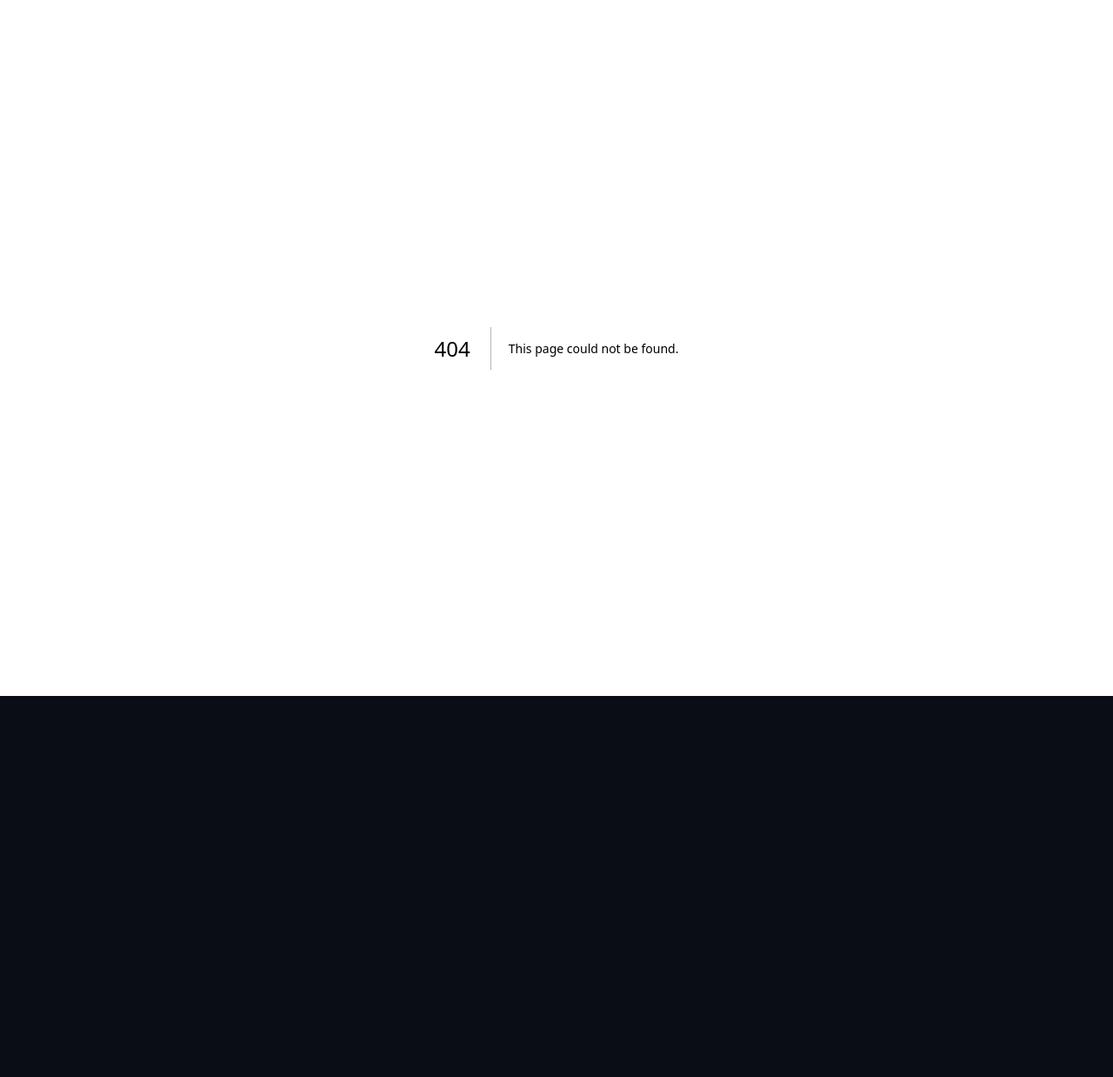
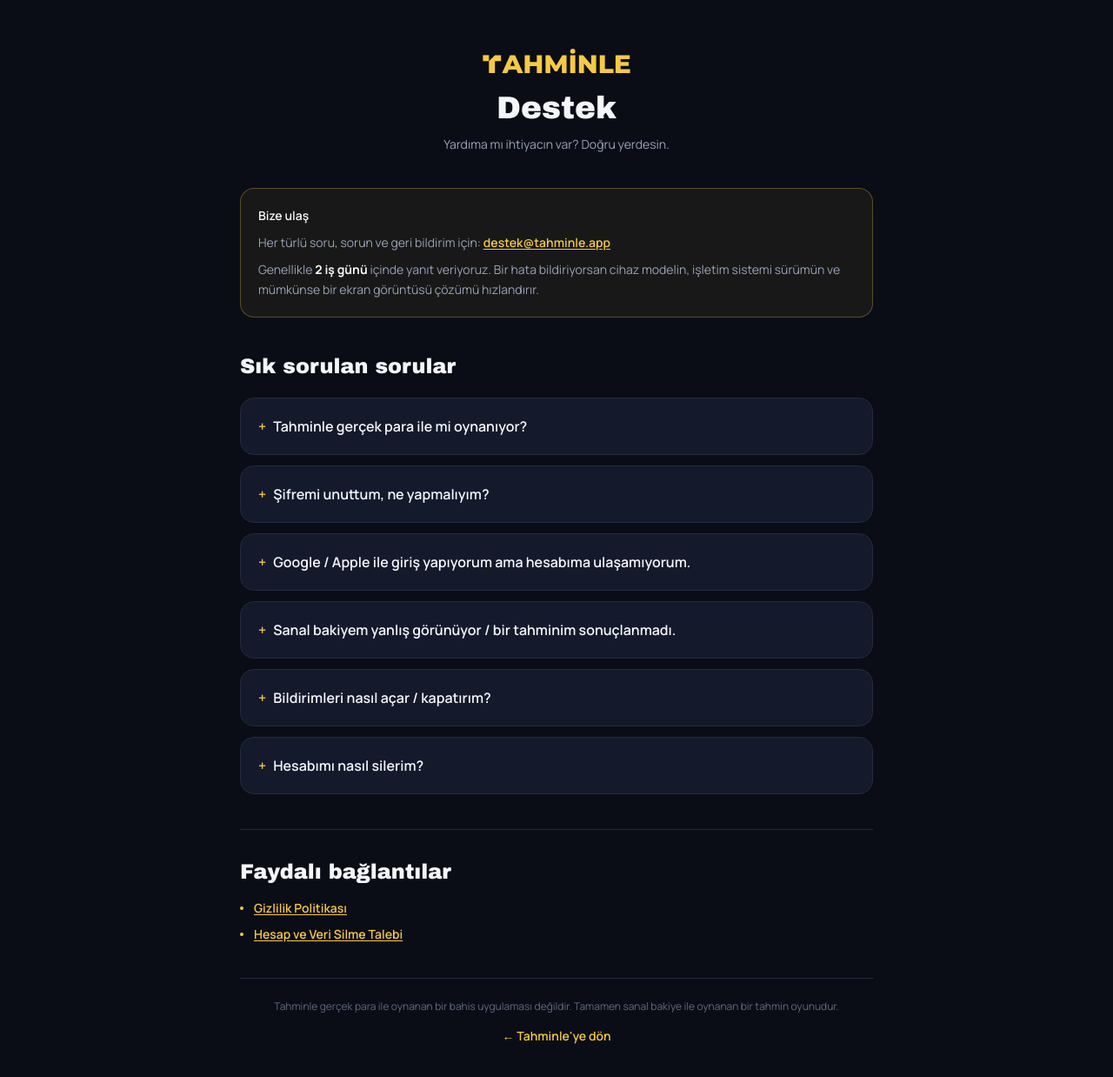
Before and after one commit to ofyayla/tahminle, a Next.js app: page /destek in a window 1280 px wide. Before the commit this address had no page. Shown: the top 1238 px of the page at 87% size. Before the commit the page ends 800 px from the top, so only its background shows below. Built offline with nearby package versions, Linux system fonts and the light colour scheme.

Commit message:
feat: add support page and allow unauthenticated access to /destek route

```diff
--- /dev/null
+++ b/app/destek/page.tsx
@@ -0,0 +1,143 @@
+import type { Metadata } from "next";
+import Link from "next/link";
+import BrandLogo from "@/components/BrandLogo";
+
+// Public, unauthenticated support page. App Store Connect's listing asks for
+// a live "Support URL" that shows people how to get help with the app, so
+// this must render for signed-out visitors (a reviewer) AND signed-in ones
+// (someone tapping "Yardım" from inside the app) — hence proxy.ts's
+// OPEN_PREFIXES rather than PUBLIC_PATHS, which would bounce an
+// authenticated visitor home before they could read it.
+
+export const metadata: Metadata = {
+  title: "Destek — Tahminle",
+  description:
+    "Tahminle ile ilgili yardım, sık sorulan sorular ve bize nasıl ulaşacağın.",
+};
+
+const CONTACT_EMAIL = "destek@tahminle.app";
+
+const FAQ = [
+  {
+    q: "Tahminle gerçek para ile mi oynanıyor?",
+    a: "Hayır. Tahminle tamamen sanal bakiye ile oynanan bir tahmin oyunudur. Hiçbir gerçek para yatırılmaz, çekilmez ya da kazanılmaz; uygulamada ödeme bilgisi de istenmez.",
+  },
+  {
+    q: "Şifremi unuttum, ne yapmalıyım?",
+    a: "Giriş ekranındaki \"Şifremi unuttum\" bağlantısını kullanarak hesabına kayıtlı e-posta adresine sıfırlama bağlantısı isteyebilirsin. Bağlantı gelmezse spam klasörünü kontrol et ya da aşağıdaki adresten bize yaz.",
+  },
+  {
+    q: "Google / Apple ile giriş yapıyorum ama hesabıma ulaşamıyorum.",
+    a: "Her zaman ilk kayıt olurken kullandığın yöntemle (Google, Apple veya e-posta) giriş yaptığından emin ol. Farklı bir yöntem yeni bir hesap oluşturur. Sorun sürerse hesabına bağlı e-posta adresinden bize ulaş.",
+  },
+  {
+    q: "Sanal bakiyem yanlış görünüyor / bir tahminim sonuçlanmadı.",
+    a: "Maç sonuçları resmî skor kesinleştikten kısa süre sonra işlenir; bazen birkaç saat gecikebilir. 24 saat geçtiği hâlde bir kupon hâlâ bekliyorsa, kupon detayının ekran görüntüsüyle birlikte bize yaz.",
+  },
+  {
+    q: "Bildirimleri nasıl açar / kapatırım?",
+    a: "Uygulama içindeki Bildirimler ekranından ya da cihazının sistem ayarlarından istediğin an değiştirebilirsin.",
+  },
+  {
+    q: "Hesabımı nasıl silerim?",
+    a: "Uygulamada Hesabım ekranının en altındaki \"Hesabımı Sil\" butonunu kullanabilir ya da Hesap ve Veri Silme sayfamızdaki adımları izleyebilirsin.",
+  },
+];
+
+export default function DestekPage() {
+  return (
+    <main className="mx-auto w-full max-w-3xl px-5 py-10 sm:py-14">
+      <header className="mb-10 text-center">
+        <Link href="/" aria-label="Tahminle ana sayfa">
+          <BrandLogo className="mx-auto mb-5" width={170} />
+        </Link>
+        <h1 className="font-display text-3xl sm:text-4xl">Destek</h1>
+        <p className="mt-3 text-sm text-ink-dim">
+          Yardıma mı ihtiyacın var? Doğru yerdesin.
+        </p>
+      </header>
+
+      <Callout>
+        <p className="font-semibold text-ink">Bize ulaş</p>
+        <p className="mt-2">
+          Her türlü soru, sorun ve geri bildirim için:{" "}
+          <a
+            href={`mailto:${CONTACT_EMAIL}?subject=Tahminle%20Destek`}
+            className="font-semibold text-gold underline underline-offset-2 transition-opacity hover:opacity-80"
+          >
+            {CONTACT_EMAIL}
+          </a>
+        </p>
+        <p className="mt-2">
+          Genellikle <strong className="text-ink">2 iş günü</strong> içinde
+          yanıt veriyoruz. Bir hata bildiriyorsan cihaz modelin, işletim
+          sistemi sürümün ve mümkünse bir ekran görüntüsü çözümü hızlandırır.
+        </p>
+      </Callout>
+
+      <section className="mt-10">
+        <h2 className="font-display text-xl sm:text-2xl">Sık sorulan sorular</h2>
+        <div className="mt-5 space-y-3">
+          {FAQ.map((item) => (
+            <details
+              key={item.q}
+              className="group rounded-2xl border border-card-border bg-card p-5"
+            >
+              <summary className="cursor-pointer list-none font-semibold text-ink marker:content-none">
+                <span className="mr-2 text-gold group-open:hidden">+</span>
+                <span className="mr-2 hidden text-gold group-open:inline">–</span>
+                {item.q}
+              </summary>
+              <p className="mt-3 text-sm leading-relaxed text-ink-dim">{item.a}</p>
+            </details>
+          ))}
+        </div>
+      </section>
+
+      <section className="mt-10 border-t border-card-border pt-8">
+        <h2 className="font-display text-xl sm:text-2xl">Faydalı bağlantılar</h2>
+        <ul className="mt-4 space-y-2.5 text-sm text-ink-dim">
+          <li className="flex gap-3">
+            <span aria-hidden className="mt-2 h-1 w-1 flex-shrink-0 rounded-full bg-gold" />
+            <Link
+              href="/gizlilik-politikasi"
+              className="font-semibold text-gold underline underline-offset-2 hover:opacity-80"
+            >
+              Gizlilik Politikası
+            </Link>
+          </li>
+          <li className="flex gap-3">
+            <span aria-hidden className="mt-2 h-1 w-1 flex-shrink-0 rounded-full bg-gold" />
+            <Link
+              href="/hesap-silme"
+              className="font-semibold text-gold underline underline-offset-2 hover:opacity-80"
+            >
+              Hesap ve Veri Silme Talebi
+            </Link>
+          </li>
+        </ul>
+      </section>
+
+      <footer className="mt-10 border-t border-card-border pt-6 text-center">
+        <p className="text-xs text-ink-faint">
+          Tahminle gerçek para ile oynanan bir bahis uygulaması değildir.
+          Tamamen sanal bakiye ile oynanan bir tahmin oyunudur.
+        </p>
+        <Link
+          href="/"
+          className="mt-4 inline-block text-sm font-semibold text-gold transition-opacity hover:opacity-80"
+        >
+          ← Tahminle&apos;ye dön
+        </Link>
+      </footer>
+    </main>
+  );
+}
+
+function Callout({ children }: { children: React.ReactNode }) {
+  return (
+    <div className="rounded-2xl border border-gold/30 bg-gold/[0.06] p-5 text-sm leading-relaxed text-ink-dim">
+      {children}
+    </div>
+  );
+}
--- a/proxy.ts
+++ b/proxy.ts
@@ -22,7 +22,17 @@ const PUBLIC_PATHS = ["/login", "/register"];
 // listing points at /gizlilik-politikasi and a reviewer (or anyone already
 // signed in who taps the link from inside the app) must land on the text
 // itself, never on a redirect.
-const OPEN_PREFIXES = ["/lig/", "/gizlilik-politikasi", "/hesap-silme"];
+//
+// /destek joins it for the same reason: App Store Connect's listing points
+// at /destek as the app's Support URL and a reviewer (or anyone already
+// signed in who taps "Yardım" from inside the app) must land on the page
+// itself, never on a redirect.
+const OPEN_PREFIXES = [
+  "/lig/",
+  "/gizlilik-politikasi",
+  "/hesap-silme",
+  "/destek",
+];
 
 async function isAuthenticated(req: NextRequest) {
   const token = req.cookies.get(COOKIE_NAME)?.value;
```
